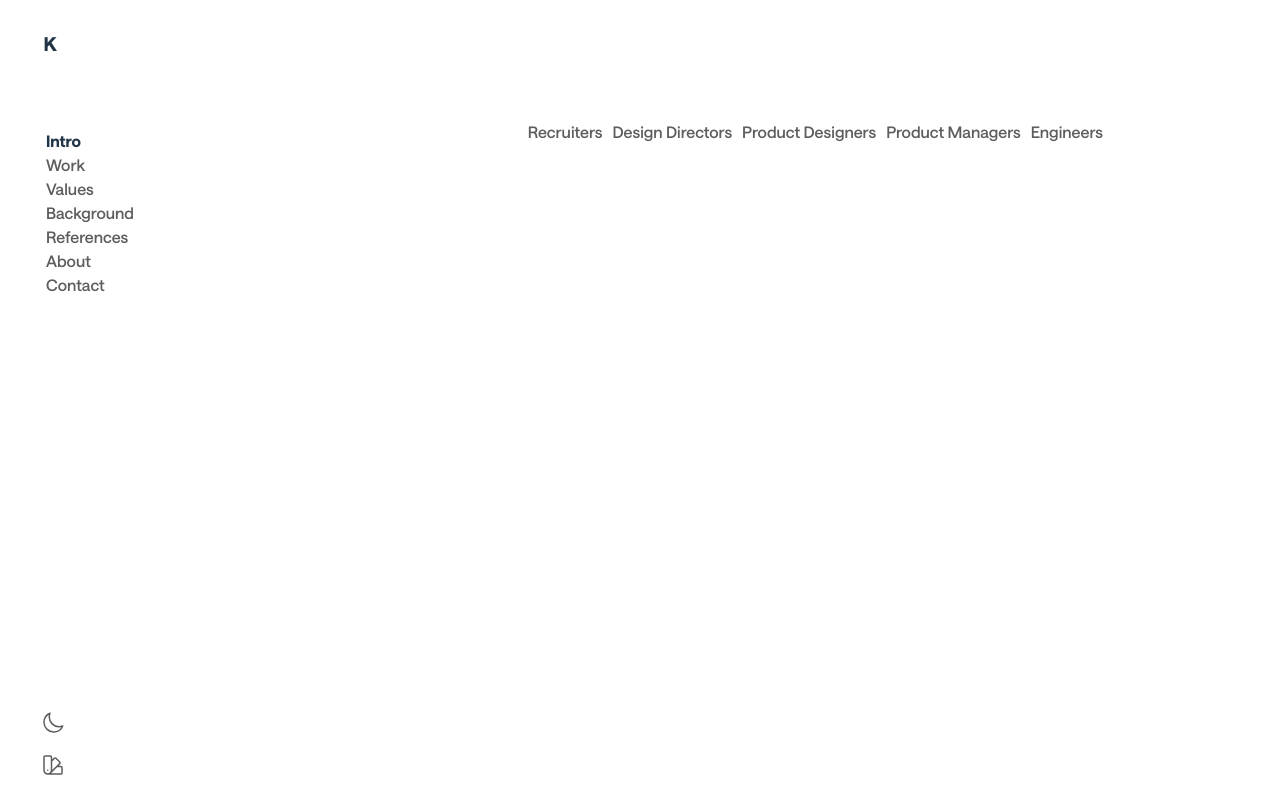
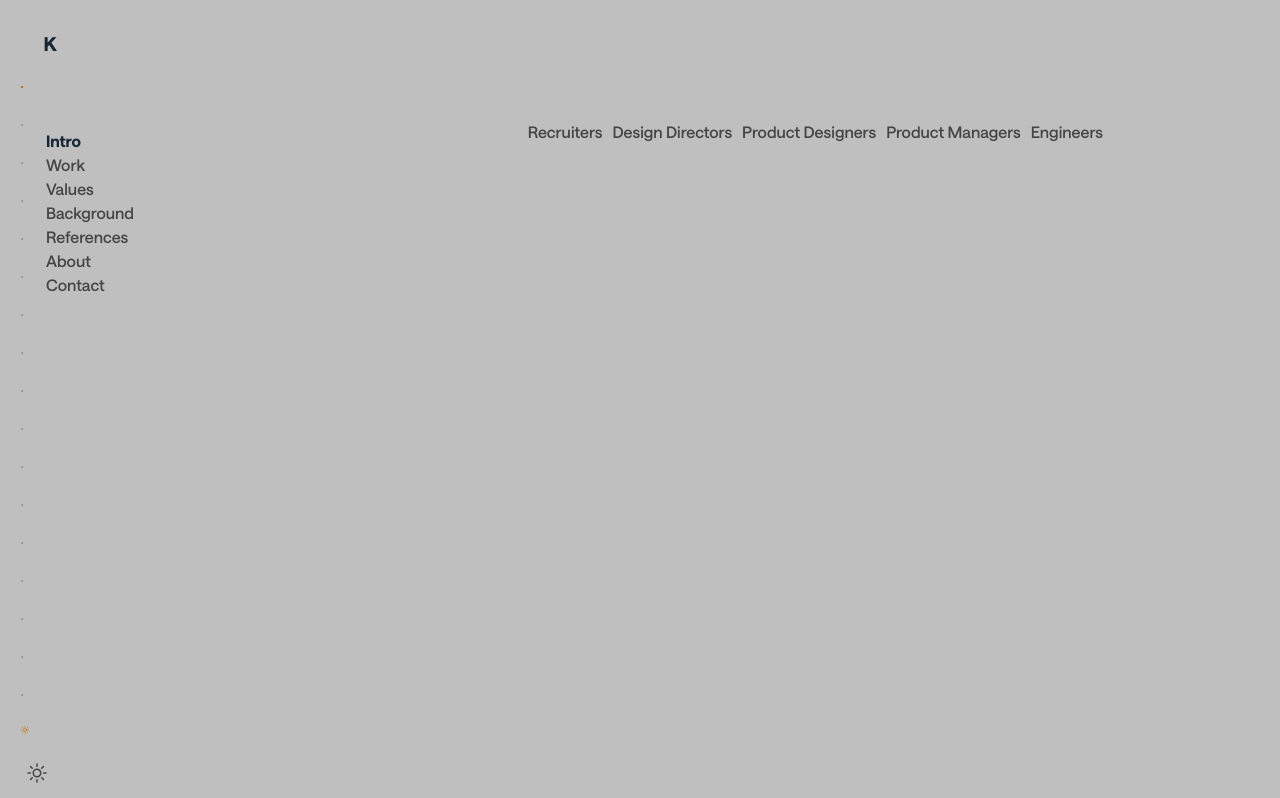
Before and after one commit to XOKEESH/km-portfolio, a React (Vite) app: page / in a window 1280 px wide. Shown: the top 798 px of the page. Built offline with nearby package versions, Linux system fonts and the light colour scheme.

Commit message:
theme function working

```diff
--- a/src/components/Navbar.jsx
+++ b/src/components/Navbar.jsx
@@ -1,14 +1,15 @@
 import React, { useState, useEffect } from 'react'
 import { Link } from 'react-scroll'
 import { SunIcon, MoonIcon, SwatchIcon } from '@heroicons/react/24/outline'
-import ColorSlider from './ColorSlider'
+import './Themes.css'
 import MobileNav from './MobileNav'
 
 const Navbar = () => {
   const [currentTheme, setCurrentTheme] = useState(0)
   const [isColorPicking, setIsColorPicking] = useState(false)
+  const [sliderVisible, setSliderVisible] = useState(false)
   const [hue, setHue] = useState(240)
-  const [theme, setTheme] = useState('light')
+  const [theme, setTheme] = useState('dark')
   const [menuVisible, setMenuVisible] = useState(false)
 
   useEffect(() => {
@@ -29,6 +30,8 @@ const Navbar = () => {
   }, [hue])
 
   const toggleMenu = () => setMenuVisible(!menuVisible)
+
+  const toggleSlider = () => setSliderVisible(!sliderVisible)
 
   return (
     <nav className="navbar">
@@ -72,6 +75,31 @@ const Navbar = () => {
                 </>
               ) : (
                 <div className="theme-btns">
+                  {/* <div className="theme-selector">
+                    <button onClick={() => setCurrentTheme((currentTheme + 1) % 17)}><SunIcon /></button>
+                  </div> */}
+
+                <div className="theme-slider">
+                  <div className="slider-track">
+                    {Array(17)
+                      .fill(null)
+                      .map((_, index) => (
+                        <div
+                          key={index}
+                          className={`slider-marker ${index === currentTheme ? 'active' : ''}`}
+                          onClick={() => setCurrentTheme(index)}
+                        >
+                          ·
+                        </div>
+                      ))}
+                  </div>
+                  <div
+                    className="slider-icon"
+                    style={{ top: `${currentTheme * 30}px` }}
+                  >
+                    <SunIcon />
+                  </div>
+                </div>
                   <button
                     onClick={() => setTheme(theme === 'light' ? 'dark' : 'light')}
                   >
@@ -82,9 +110,12 @@ const Navbar = () => {
                   </button>
                 </div>
               )}
-          </div>
-        </div>
+              </div>
+            </div>
       </div>
+
+      {/* Overlay */}
+      <div className="overlay"></div>
     </nav>
   )
 }
--- a/src/components/Themes.css
+++ b/src/components/Themes.css
@@ -4,79 +4,107 @@ body {
   color: var(--text-color);
 }
 
-/* Default and Light Themes */
-:root[data-theme='0'] {
-  --background-color: #242424;
-  --text-color: #ffffff;
+.overlay {
+  position: fixed;
+  top: 0;
+  left: 0;
+  width: 100%;
+  height: 100%;
+  background-color: var(--overlay-color);
+  opacity: 0.5;
+  pointer-events: none;
+  z-index: 9999;
 }
 
-:root[data-theme='1'] {
-  --background-color: #ffffff;
-  --text-color: #000000;
+[data-theme="light"] .overlay {
+  --overlay-color: rgba(255, 255, 255, 0.3);
 }
 
-/* Intermediate Themes */
-[data-theme="theme-1"] {
-  --background-color: #ffcccb;  /* Soft Pink */
-  --primary-color: #2e2e2e;
+[data-theme="dark"] .overlay {
+  --overlay-color: rgba(0, 0, 0, 0.5);
 }
 
-[data-theme="theme-2"] {
-  --background-color: #ffeb3b;  /* Yellow */
-  --primary-color: #424242;
+[data-theme="theme-1"] .overlay {
+  --overlay-color: #12191a;
 }
 
-[data-theme="theme-3"] {
-  --background-color: #4caf50;  /* Green */
-  --primary-color: #212121;
+[data-theme="theme-2"] .overlay {
+  --overlay-color: #1e282a;
 }
 
-[data-theme="theme-4"] {
-  --background-color: #2196f3;  /* Blue */
-  --primary-color: #f5f5f5;
+[data-theme="theme-3"] .overlay {
+  --overlay-color: #253831;
 }
 
-/* .theme-switch {
-  position: absolute;
-  bottom: 20px;
-  left: 20px;
-  display: flex;
-  align-items: center;
-  gap: 5px;
-  z-index: 10; */
-  .theme-switch {
-  position: absolute; /* Position at the bottom of the navbar */
+[data-theme="theme-4"] .overlay {
+  --overlay-color: #3c4236;
+}
+
+[data-theme="theme-5"] .overlay {
+  --overlay-color: #514e3a;
+}
+
+[data-theme="theme-6"] .overlay {
+  --overlay-color: #795035;
+}
+
+[data-theme="theme-7"] .overlay {
+  --overlay-color: #baab68;
+}
+
+[data-theme="theme-8"] .overlay {
+  --overlay-color: #e8e0bd;
+}
+
+[data-theme="theme-9"] .overlay {
+  --overlay-color: #f3dab8;
+}
+
+[data-theme="theme-10"] .overlay {
+  --overlay-color: #f2c3a4;
+}
+
+[data-theme="theme-11"] .overlay {
+  --overlay-color: #ffb1b1;
+}
+
+[data-theme="theme-12"] .overlay {
+  --overlay-color: #f9a6d3;
+}
+
+[data-theme="theme-13"] .overlay {
+  --overlay-color: #d1bcee;
+}
+
+[data-theme="theme-14"] .overlay {
+  --overlay-color: #b7d4f5;
+}
+
+[data-theme="theme-15"] .overlay {
+  --overlay-color: #c5ebf1;
+}
+
+.theme-switch {
+  /* position: absolute;
   bottom: 70px;
   right: 120px;
   display: flex;
   flex-direction: column;
-  align-items: flex-end;
-  }
-
-.theme-icon-wrapper {
+  align-items: flex-end; */
+  position: fixed;
+  bottom: 20px;
+  left: 20px;
   display: flex;
   flex-direction: column;
-  align-items: flex-end;
+  align-items: center;
+  gap: 10px;
 }
-
-/* .theme-icon {
-  width: 20px;
-  height: 20px;
-  border-radius: 50%;
-  background-color: lavender;
-  cursor: pointer;
-  transition: background 0.3s ease;
-} */
-
-/* .theme-icon:hover {
-  background: gold;
-} */
 
 .theme-btns button {
   background: transparent;
   border: none;
   cursor: pointer;
-  margin-bottom: 5px;
+  /* margin-bottom: 5px; */
   padding: 5px;
 }
 
@@ -86,41 +114,59 @@ body {
   color: #5d5d5d;
 }
 
-.close-btn {
-  position: absolute;
-  top: -2em;
-  left: 50%;
-  transform: translate(-50%, -50%);
+.theme-icon {
+  width: 24px;
+  height: 24px;
 }
 
-/* Style for color picker when active */
-.color-slider {
-  display: block;
-  margin-top: 10px;
-  left: 30px;
-  width: 300px;
+.theme-slider {
+  position: fixed;
+  bottom: 90%;
+  width: 10px;
+  height: 10px;
+  z-index: 1000;
 }
 
-.slider-label {
+.theme-slider-wrapper {
   display: flex;
-  justify-content: space-between;
+  flex-direction: column;
+  align-items: center;
+  position: relative;
+  gap: 5px;
+  visibility: hidden;
+  opacity: 0;
+  transition: opacity 0.3s ease, visibility 0.3s ease;
+}
+
+.theme-slider-wrapper.active {
+  visibility: visible;
+  opacity: 1;
 }
 
 .slider-track {
-  width: 100%;
-  height: 10px;
-  background-color: #ccc;
-  position: relative;
+  /* position: relative;
+  width: 12px;
+  height: 12px;
+  display: flex;
+  flex-direction: column;
+  justify-content: space-around;
+  align-items: center; */
+  display: flex;
+  flex-direction: column;
+  gap: 8px;
 }
 
-.slider-thumb {
-  position: absolute;
-  top: 50%;
-  transform: translateY(-50%);
-  width: 20px;
-  height: 20px;
-  border-radius: 50%;
-  background-color: #fff;
-  border: 2px solid #000;
-  box-shadow: 0 0 0 1px black, inset 0 0 0 1px black;
+.slider-marker {
+  font-size: 20px;
+  color: #ccc;
+  cursor: pointer;
 }
+
+.slider-marker.active {
+  color: #ff9800;
+}
+
+.slider-icon {
+  color: #ff9800;
+  font-size: 24px;
+}
--- a/src/index.css
+++ b/src/index.css
@@ -243,33 +243,6 @@ button:focus-visible {
   outline: 4px auto -webkit-focus-ring-color;
 }
 
-/* Theme Switcher */
-.theme-switch {
-  position: absolute;
-  bottom: 20px;
-  left: 20px;
-}
-
-.theme-icon-wrapper {
-  display: flex;
-  flex-direction: column;
-  align-items: center;
-}
-
-.theme-icon {
-  width: 24px;
-  height: 24px;
-}
-
-.slider-wrapper {
-  position: relative;
-  margin-top: 10px;
-}
-
-.theme-slider {
-  width: 100%;
-}
-
 section {
   min-height: 100vh;
   display: flex;
```
